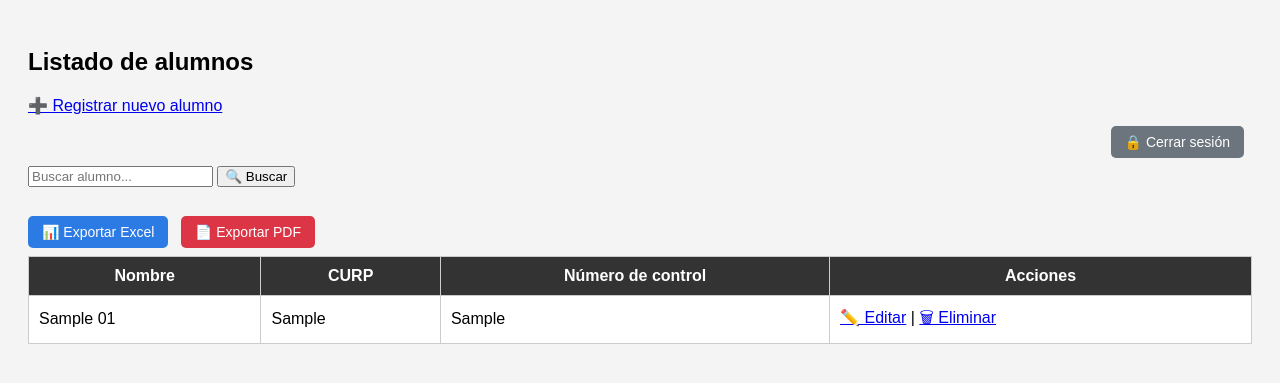
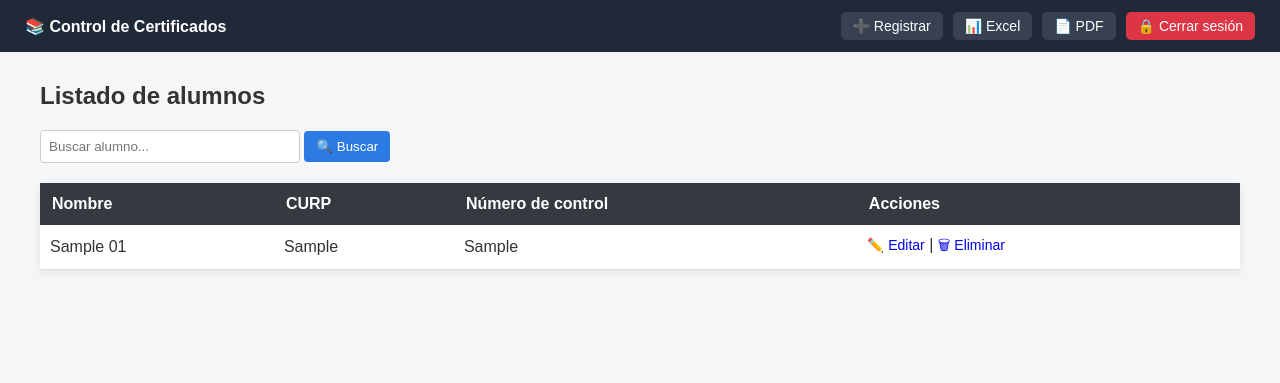
Before and after one commit to YahirArboleya/entregaCertificados, a Flask app: page / in a window 1280 px wide. Shown: the top 383 px of the page. Run offline with Flask 3, Linux system fonts and the light colour scheme; the visitor is signed in with stand-in values (Sample User, id 1); tables that the repository leaves empty or names only in its code hold one stand-in row (values such as "Sample post").

Commit message:
✨navbar

```diff
--- a/static/styles.css
+++ b/static/styles.css
@@ -1,34 +1,76 @@
-body {
-    font-family: Arial, sans-serif;
-    background: #f4f4f4;
-    padding: 20px;
+/* ===== RESET BÁSICO ===== */
+* {
+    box-sizing: border-box;
+    margin: 0;
+    padding: 0;
 }
 
-table {
-    background: white;
-    border-collapse: collapse;
-    width: 100%;
+body {
+    font-family: Arial, Helvetica, sans-serif;
+    background: #f4f6f8;
+    color: #333;
 }
 
-th, td {
-    border: 1px solid #ccc;
-    padding: 10px;
+/* ===== NAVBAR ===== */
+.navbar {
+    background: #1f2937;
+    color: white;
+    display: flex;
+    justify-content: space-between;
+    align-items: center;
+    padding: 12px 25px;
 }
 
-th {
-    background: #333;
-    color: white;
+.logo {
+    font-weight: bold;
+    font-size: 16px;
 }
 
+.nav-right {
+    display: flex;
+    gap: 10px;
+}
 
+.nav-btn {
+    text-decoration: none;
+    color: white;
+    background: #374151;
+    padding: 6px 12px;
+    border-radius: 5px;
+    font-size: 14px;
+    transition: 0.2s ease;
+}
+
+.nav-btn:hover {
+    background: #4b5563;
+}
+
+.logout {
+    background: #dc3545;
+}
+
+.logout:hover {
+    background: #b52a37;
+}
+
+/* ===== CONTENIDO GENERAL ===== */
+.content {
+    padding: 30px 40px;
+}
+
+h2 {
+    margin-bottom: 20px;
+}
+
+/* ===== BOTONES GENERALES ===== */
 .btn {
     padding: 8px 14px;
     background: #2c7be5;
     color: white;
     border-radius: 5px;
     text-decoration: none;
-    margin-right: 8px;
     font-size: 14px;
+    transition: 0.2s ease;
 }
 
 .btn:hover {
@@ -43,11 +85,61 @@ th {
     background: #b52a37;
 }
 
-
-.btn-logout {
-    background: #6c757d;
+/* ===== BUSCADOR ===== */
+.search-box {
+    margin-bottom: 20px;
 }
 
-.btn-logout:hover {
-    background: #565e64;
+.search-box input {
+    padding: 8px;
+    width: 260px;
+    border: 1px solid #ccc;
+    border-radius: 4px;
 }
+
+.search-box button {
+    padding: 8px 12px;
+    border: none;
+    background: #2c7be5;
+    color: white;
+    border-radius: 4px;
+    cursor: pointer;
+}
+
+.search-box button:hover {
+    background: #1a5fc2;
+}
+
+/* ===== TABLA ===== */
+table {
+    background: white;
+    border-collapse: collapse;
+    width: 100%;
+    box-shadow: 0 3px 8px rgba(0,0,0,0.08);
+}
+
+th {
+    background: #343a40;
+    color: white;
+    padding: 12px;
+    text-align: left;
+}
+
+td {
+    padding: 10px;
+    border-bottom: 1px solid #e0e0e0;
+}
+
+tr:hover {
+    background: #f1f5f9;
+}
+
+/* ===== LINKS EN ACCIONES ===== */
+td a {
+    text-decoration: none;
+    font-size: 14px;
+}
+
+td a:hover {
+    text-decoration: underline;
+}
--- a/templates/index.html
+++ b/templates/index.html
@@ -7,27 +7,27 @@
 </head>
 <body>
 
+<nav class="navbar">
+    <div class="nav-left">
+        <span class="logo">📚 Control de Certificados</span>
+    </div>
+
+    <div class="nav-right">
+        <a href="{{ url_for('registrar') }}" class="nav-btn">➕ Registrar</a>
+        <a href="{{ url_for('exportar_excel') }}" class="nav-btn">📊 Excel</a>
+        <a href="{{ url_for('exportar_pdf') }}" class="nav-btn">📄 PDF</a>
+        <a href="{{ url_for('logout') }}" class="nav-btn logout">🔒 Cerrar sesión</a>
+    </div>
+</nav>
+
+<div class="content">
+
     <h2>Listado de alumnos</h2>
 
-<a href="/registrar">➕ Registrar nuevo alumno</a>
-<br><br>
-
-<div style="text-align:right; margin-bottom:15px;">
-    <a href="{{ url_for('logout') }}" class="btn btn-logout">🔒 Cerrar sesión</a>
-</div>
-
-
-<form method="get">
+    <form method="get" class="search-box">
         <input type="text" name="q" placeholder="Buscar alumno..." value="{{ request.args.get('q','') }}">
         <button type="submit">🔍 Buscar</button>
     </form>
-<br><br>
-
-<div style="margin-bottom:15px;">
-    <a href="{{ url_for('exportar_excel') }}" class="btn">📊 Exportar Excel</a>
-    <a href="{{ url_for('exportar_pdf') }}" class="btn btn-pdf">📄 Exportar PDF</a>
-</div>
-
 
     <table>
         <tr>
@@ -53,5 +53,7 @@
         {% endfor %}
     </table>
 
+</div>
+
 </body>
 </html>
```
Lines whose indentation alone changed are shown as unchanged.
